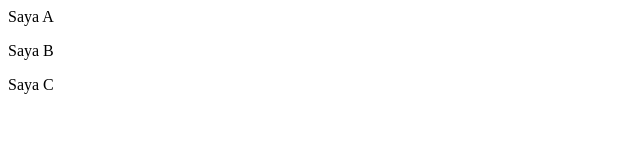
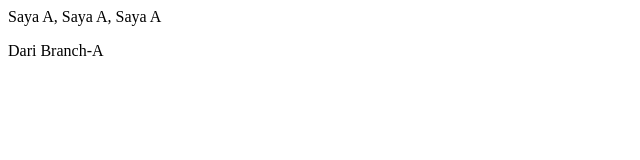
Before and after one commit to nisaafd/project1, a plain HTML site: page index.html in a window 1280 px wide. Shown: the whole page, without its empty margins (0-640 px from the left). Drawn offline with Linux system fonts and the light colour scheme.

Commit message:
Dari Branch A ke Branch A

```diff
--- a/index.html
+++ b/index.html
@@ -1,7 +1,2 @@
-<p>Saya A</p>
-
-
-<p>Saya B</p>
-
-
-<p>Saya C</p>
+<p>Saya A, Saya A, Saya A</p>
+<p>Dari Branch-A</p>
```
